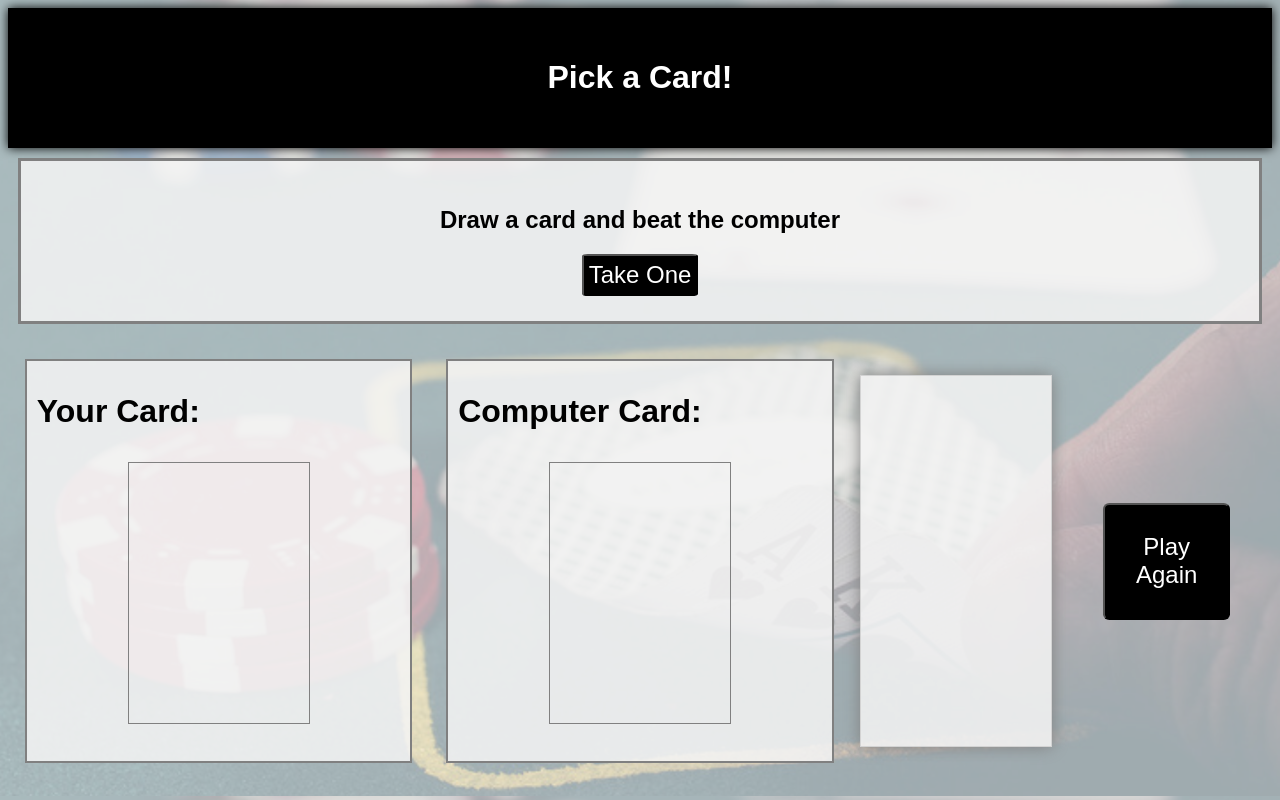
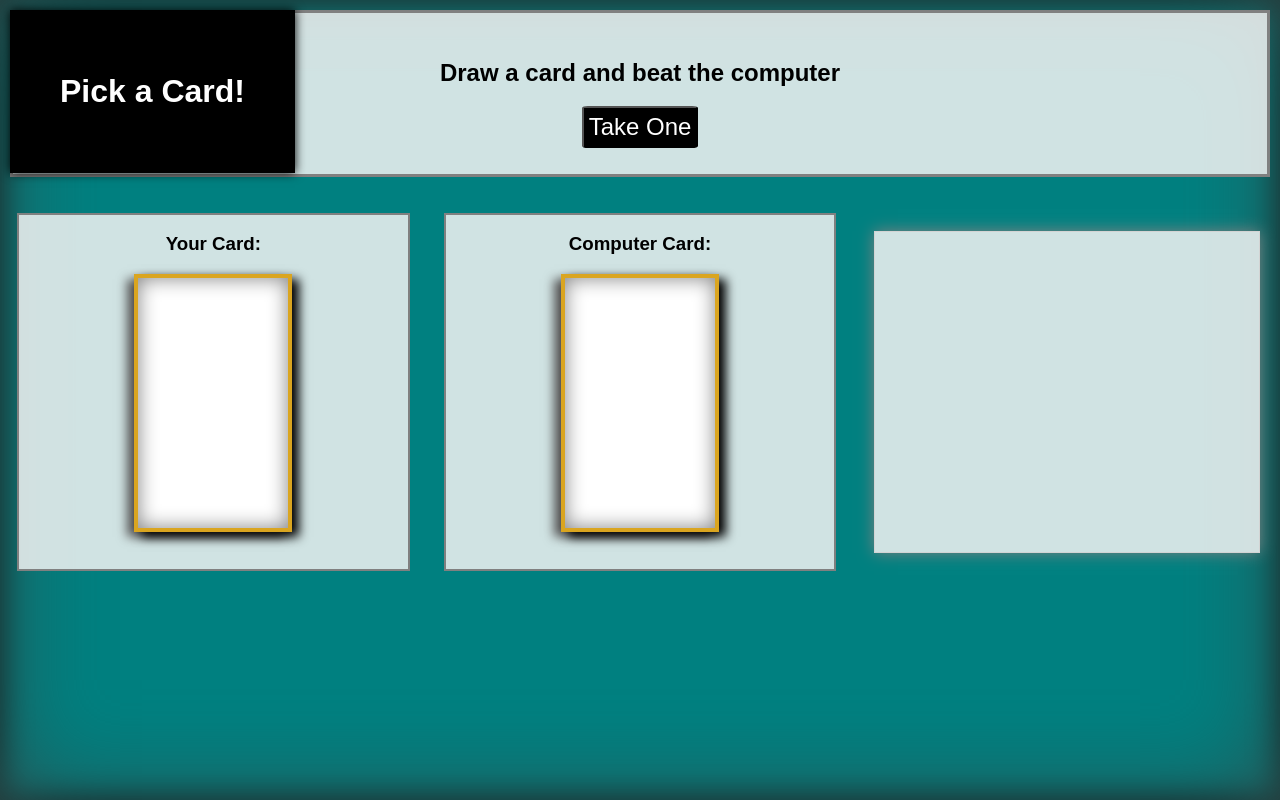
Before and after one commit to Eleanor-Shellstrop/pickacard, a plain HTML site: page index.html in a window 1280 px wide. Drawn offline with nearby package versions, Linux system fonts and the light colour scheme.

Commit message:
Style updates

```diff
--- a/index.html
+++ b/index.html
@@ -7,7 +7,7 @@
     <title>Draw a Card</title>
     <link href="./style.css" type="text/css" rel="stylesheet">
 </head>
-<body>
+<body id="body">
    <header>
        <h1>Pick a Card!</h1>
     </header>
@@ -36,11 +36,8 @@
                 </div>
             </div>
 
-            <div class="playAgain">
-                <button class="button" id="playAgainButton" type="button">Play Again</button>
-            </div>
-
     </main>
-    <script src="scripts.js"></script>
+    <script src="https://cdn.jsdelivr.net/npm/canvas-confetti@1.3.2/dist/confetti.browser.min.js" id="script"></script>
+    <script src="scripts.js" ></script>
 </body>
 </html>
--- a/scripts.js
+++ b/scripts.js
@@ -22,10 +22,6 @@ function deckBuilder () {
 }
 
 
-//  Check the deck
-//console.log(deckBuilder());
-
-
 //Randomly pick a card from the deck
 
 function pickCard(cards) {
@@ -43,7 +39,7 @@ const cards = deckBuilder();
 
 //Check the pickCard function
 //console.log(pickCard(cards));
-console.log(pickCard(cards));
+
 
 
 
@@ -58,7 +54,6 @@ const playerHandDisplay = document.getElementById('p_hand');
 const computerHandDisplay =  document.getElementById('c_hand');
 const whoWon = document.getElementById('whoWon');
 const playAgain = document.getElementById('playAgainButton');
-
 
 
 
@@ -105,12 +100,3 @@ dealHand.addEventListener ('click', () => {
     };
 
 });
-
-//Function called to reset all fields when "Play Again" button is clicked
-
-playAgain.addEventListener ('click', () => {
-    //Reset fields to blank
-    playerHandDisplay.innerText = '';
-    computerHandDisplay.innerText = '';
-    whoWon.innerText = '';
-})
--- a/style.css
+++ b/style.css
@@ -8,11 +8,17 @@
 }
 
 body {
-    background-image: url("blackjack.png");
-    background-position: center;
-    background-size: cover;
-    background-color: rgba(245, 245, 245, 65%);
-    background-blend-mode: overlay;
+        background-color: teal;
+        width: 100%;
+        height: 100%;
+        min-width: fit-content;
+        min-height: 800px;
+        display: flex;
+        flex-direction: column;
+        justify-content: center;
+        box-shadow: inset 0px 0px 100px darkslategrey,
+                    inset 0px 0px 30px black;
+        margin: 0 auto;
 }
 
 /* HEADING */
@@ -74,11 +80,18 @@ p {
 
 #p_hand,
 #c_hand {
-    border: 1px solid gray;
-    padding: 30px calc(5px - 50%);
+    min-width: 50px;
+    min-height: 100px;
+    /* padding: 30px calc(5px - 50%); */
     margin: 0 25% 10%;
     justify-content: center;
-    font-size: 1.5rem;
+    align-items: center;
+    font-size: 2rem;
+    border: 4px solid goldenrod;
+    background-color: white;
+    box-shadow: 7px 5px 10px black,
+                -7px 5px 10px rgb(88, 87, 87),
+                inset 0px 0px 20px gray;
 }
 
 /* GAME RESULTS AREA */
@@ -102,10 +115,14 @@ p {
     background-color: rgba(245, 245, 245, 85%);
 }
 
-.playAgain{
-    display: flex;
-    justify-content: center;
+canvas {
+    position: absolute;
+    z-index: 100;
+    background-color: transparent;
+    height: 300px;
+    width: 100%;
 }
+
 
 /* BUTTONS */
 
@@ -121,7 +138,7 @@ p {
 ---------------------- MEDIA QUERIES ----------------------
 =========================================================*/
 
-@media (min-width: 700px) {
+@media (min-width: 475px) {
     .drawDisplay {
         padding: 2%;
         margin: 3% 2%;
@@ -129,23 +146,28 @@ p {
     .player,
     .computer {
         min-height: 300px;
-        display: block;
         margin: 3% 2%;
+        justify-content: center;
+        align-items: center;
     }
-    h3 {
-        font-size: 2em;
-    }
+
     #p_hand, #c_hand {
-        min-height: 200px;
+        width: 150px;
+        height: 250px;
         align-items: center;
-        font-size: 3em;
+        font-size: 4rem;
     }
 }
 
 @media (min-width: 1200px) {
+    body {
+        justify-content: start;
+    }
     header {
         grid-area: head;
-        margin: 0 auto;
+        margin: 10px;
+        position: fixed;
+        height: 103px;
     }
     main{
         display: block;
@@ -161,13 +183,8 @@ p {
         grid-area: rslt;
     }
     .winnerDisplay{
-        min-height: 350px;
-    }
-    .playAgain {
-        grid-area: redo;
-        display: flex;
-        justify-content: center;
-        margin: 80% 20%;
+        min-height: 300px;
+        font-size: 2rem;
     }
 
     main{
@@ -178,37 +195,8 @@ p {
 
             "draw draw draw draw draw draw"
             ". . . . . . "
-            "card card card card rslt redo"
-            "card card card card rslt redo"
+            "card card card card rslt rslt"
+            "card card card card rslt rslt"
             ". . . . . ."
     }
 }
-
-/*
-@media (min-width: 800px) {
-    header {
-        margin: 2% 2%;
-        padding: 1%;
-    }
-    .drawDisplay {
-        flex-direction: row;
-        margin-top: 1%;
-    }
-    .drawDisplay .button {
-        margin-left: auto;
-    }
-    .main {
-        display: flex;
-        flex-direction: row;
-        justify-content: space-evenly;
-    }
-
-    .player,
-    .computer,
-    .winnerDisplay {
-        margin-top: auto;
-        margin-bottom: auto;
-        flex: 1 1 auto;
-    }
-
-} */
```
Also changed, not shown: blackjack.png (deleted).
